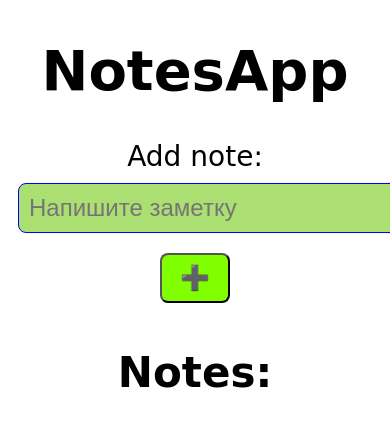
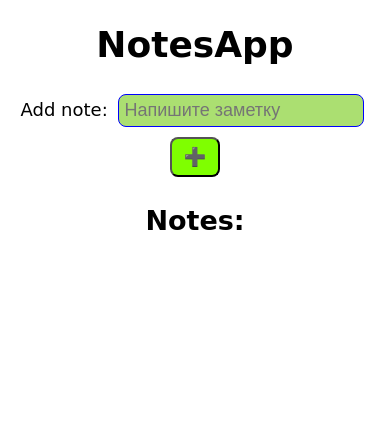
Before and after one commit to Mephistos-user/Repo_for_educ_projects, a PHP site: page / in a window 390 px wide; the page is wider, and only the part inside the window is pictured. Shown: the top 431 px of that part. Run offline with PHP 8.4, Linux system fonts and the light colour scheme.

Commit message:
добавление медиа-запросов и префиксов

```diff
--- a/project_Notes_App/CSS/style.css
+++ b/project_Notes_App/CSS/style.css
@@ -35,7 +35,8 @@ input {
     border-radius: 8px;
     background-color: #abdf71;
     font-size: 24px;
-    width: 800px;
+    width: 60vw;
+    max-width: 800px;
 }
 .note-container {
     display: -webkit-box;
@@ -45,7 +46,8 @@ input {
     -webkit-box-direction: normal;
         -ms-flex-direction: row;
             flex-direction: row;
-    width: 1000px;
+    width: 90vw;
+    max-width: 1000px;
     margin: 3px auto;
     border: 1px solid red;
     border-radius: 8px;
@@ -87,3 +89,27 @@ input {
         -ms-transform: scale(1);
             transform: scale(1);
 }
+
+@media (max-width: 960px) {
+    html {
+        font-size: 18px;
+    }
+    p {
+        margin: 5px;
+        padding: 5px;
+    }
+    input {
+        margin: 5px;
+        padding: 5px;
+        font-size: 18px;
+    }
+    .btn-container {
+        width: 120px;
+    }
+    button {
+        margin: 5px;
+        width: 50px;
+        height: 40px;
+        font-size: 18px;
+    }
+}
```
